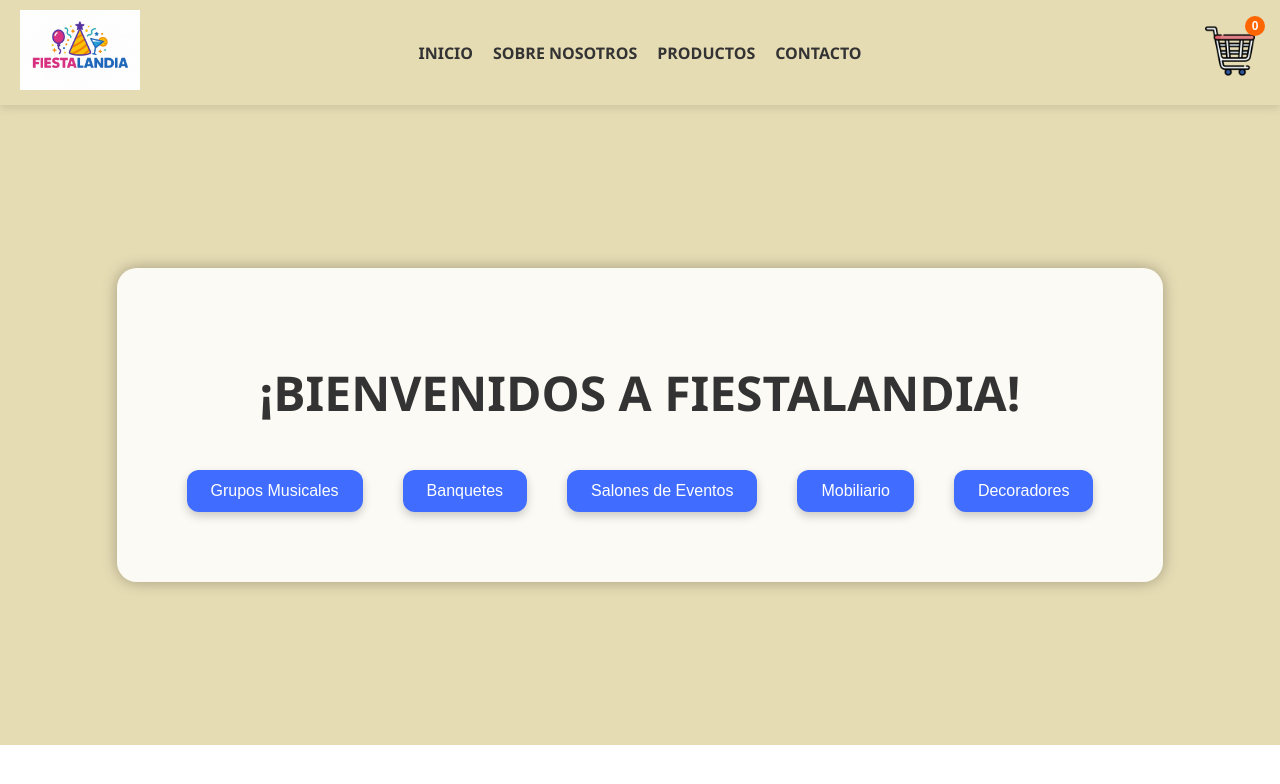
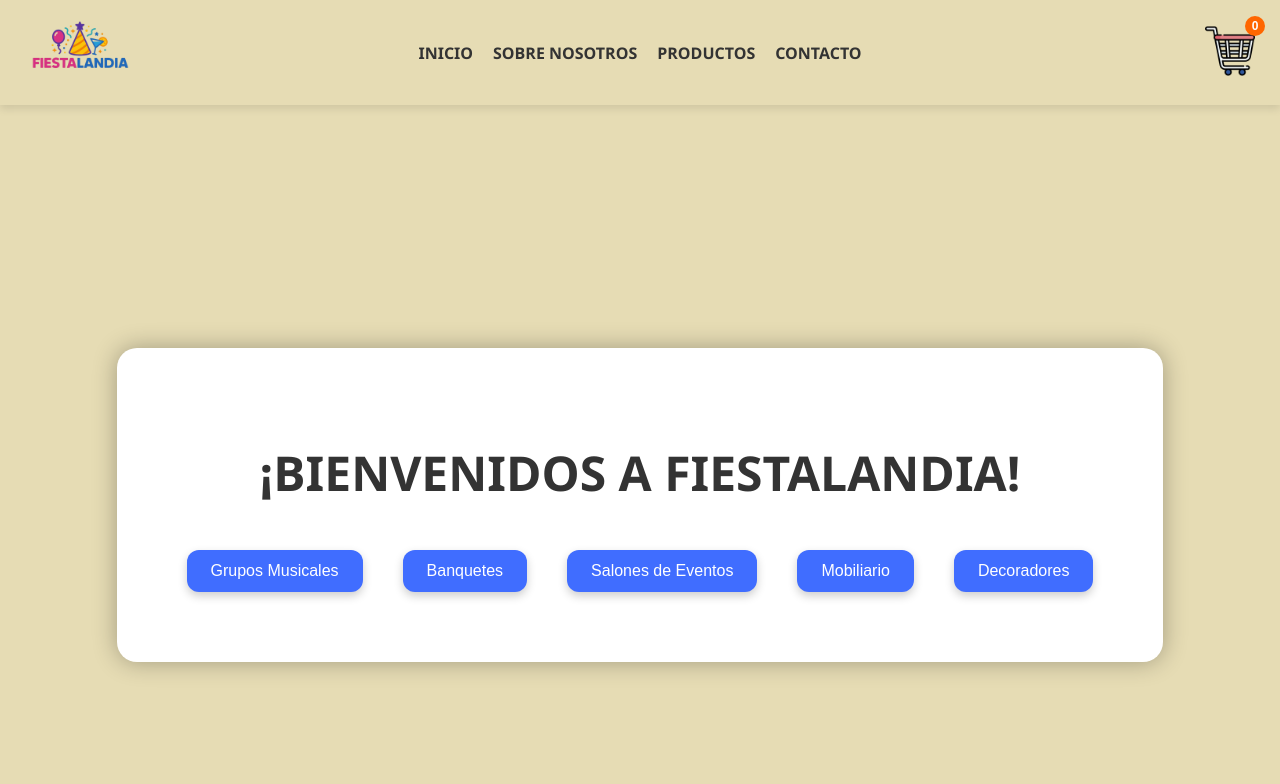
Before and after one commit to Mildred2608/FiestaLandia, a React (Create React App) app in the folder FiestaLandia/frontend/: page / in a window 1280 px wide. Shown: the top 784 px of the page. Built offline with nearby package versions, Linux system fonts and the light colour scheme.

Commit message:
Modificaión del logo

```diff
--- a/FiestaLandia/frontend/src/styles/style.css
+++ b/FiestaLandia/frontend/src/styles/style.css
@@ -11,8 +11,8 @@
 .navbar {
   display: flex;
   align-items: center;
-  background-color: rgb(230, 220, 180);
-  padding: 10px 20px;
+  background-color: rgba(230, 220, 180);
+  padding: 10px 10px;
   box-shadow: 0 4px 8px rgba(0, 0, 0, 0.1);
   position: relative; /* Necesario para el posicionamiento absoluto */
 }
@@ -89,7 +89,7 @@
 .fondo {
     background-size: cover;
     background-position: center;
-    height: 80vh;
+    height: 100vh;
     display: flex;
     justify-content: center;
     background-color: rgb(230, 220, 180);
@@ -98,10 +98,10 @@
 }
 
 .contenido {
-    background-color: rgba(255, 255, 255, 0.85); /* Panel semitransparente */
+    background-color: rgba(255, 255, 255); /* Panel semitransparente */
     padding: 60px;
     border-radius: 20px;
-    box-shadow: 0 0 15px rgba(0,0,0,0.3);
+    box-shadow: 0 0 25px rgba(0,0,0,0.3);
 }
 
 /* === Título === */
```
Also changed, not shown: FiestaLandia/frontend/public/logo.png, 1 other file (tests, documents, lock files or other folders).
